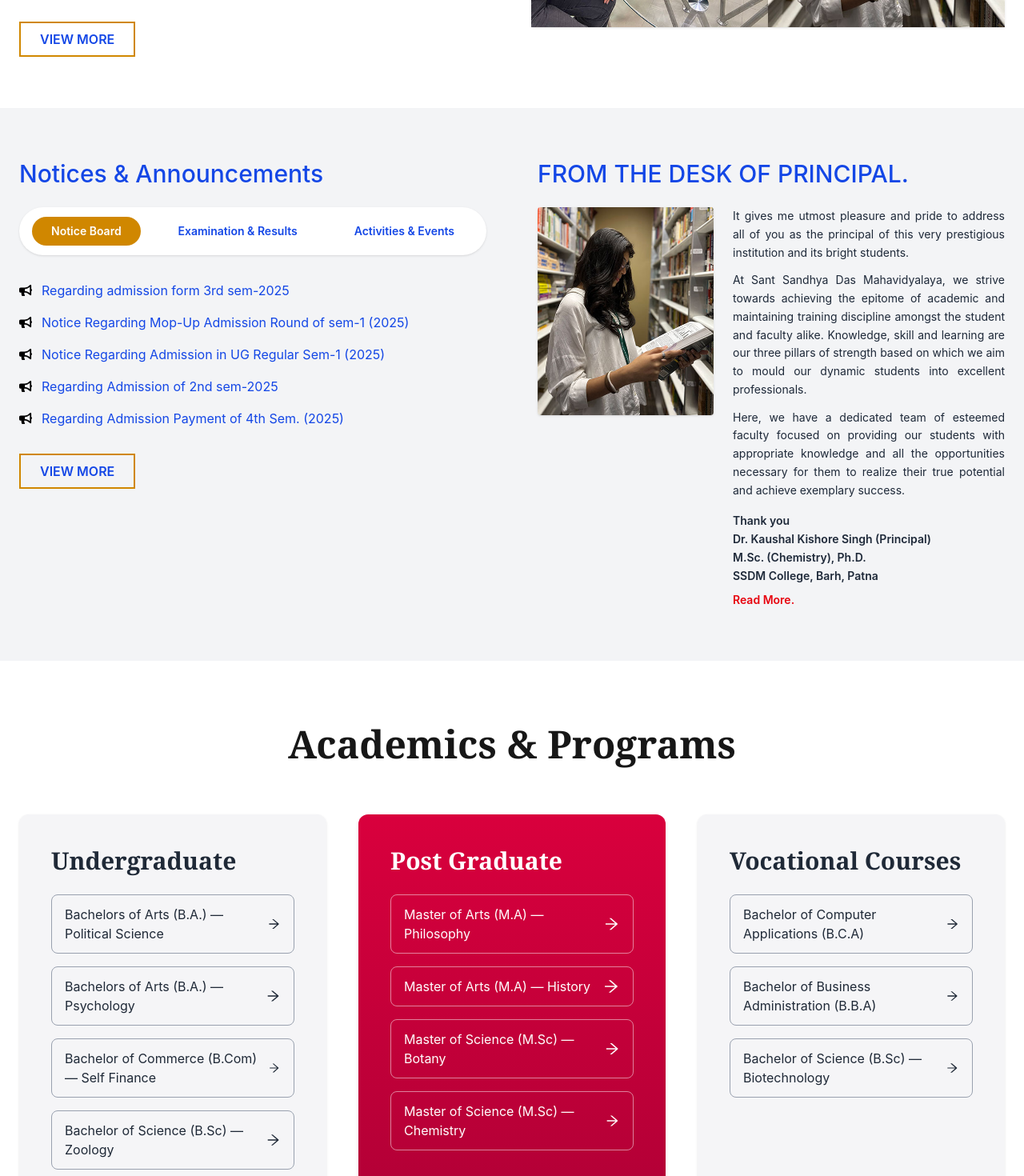
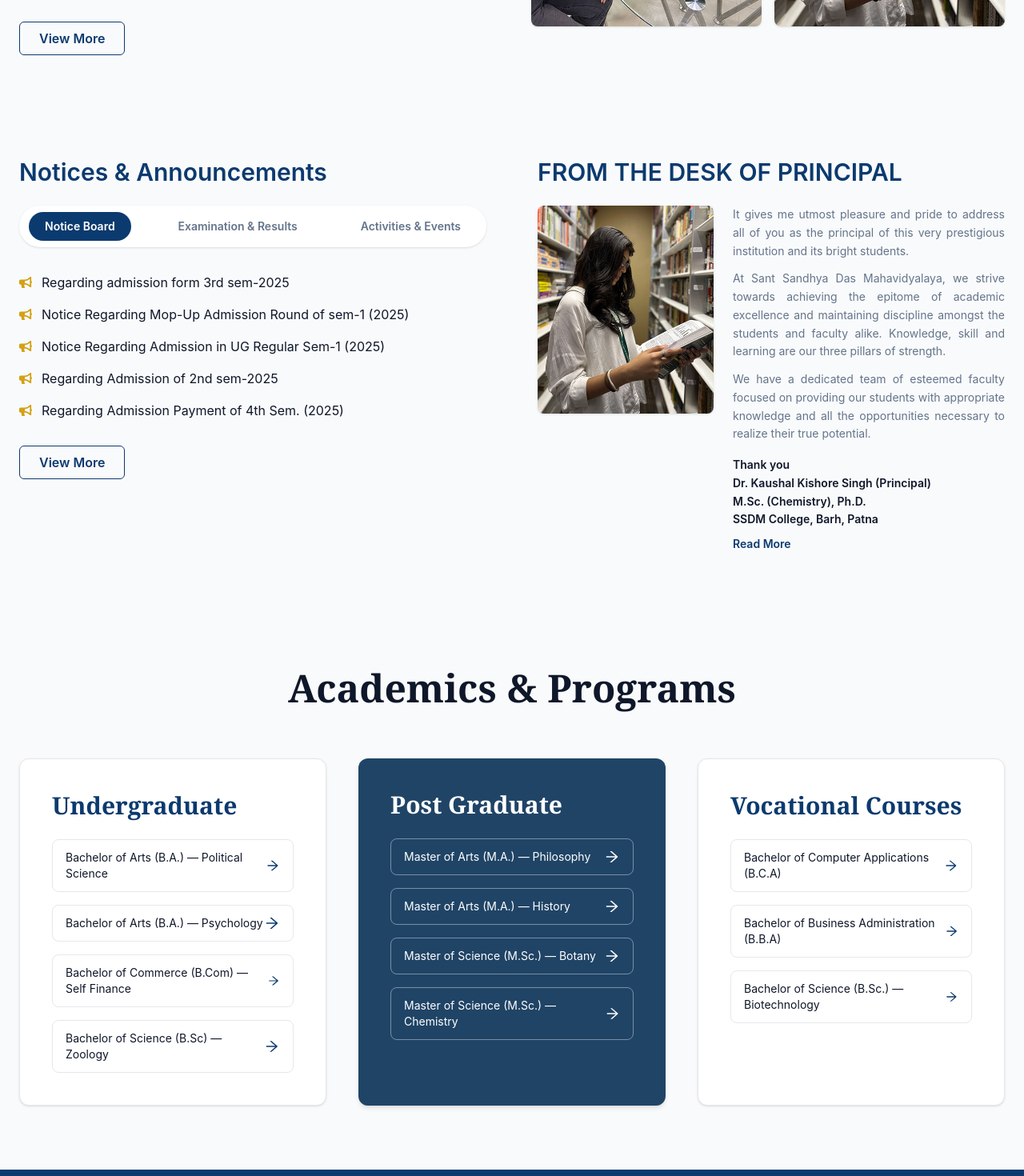
Before and after one commit to vaastman/CMS-Frontend, a React (Vite) app: page / in a window 1280 px wide. Shown: the part 1080-2550 px from the top of the page at 80% size. Built offline with nearby package versions, Linux system fonts and the light colour scheme.

Commit message:
theme modified

```diff
--- a/src/components/Navbar.jsx
+++ b/src/components/Navbar.jsx
@@ -71,7 +71,7 @@ const Navbar = () => {
                       <li key={j}>
                         <NavLink
                           to={sub.to}
-                          className="block px-4 py-2 text-sm hover:bg-[var(--color-page)]"
+                          className="block px-4 py-2 text-sm hover:bg-[var(--color-secondary)] hover:text-white transition"
                         >
                           {sub.label}
                         </NavLink>
@@ -150,7 +150,7 @@ const Navbar = () => {
                           <NavLink
                             to={sub.to}
                             onClick={() => setOpen(false)}
-                            className="block py-1 text-[var(--color-text-secondary)]"
+                            className="block py-1 text-[var(--color-text-secondary)] hover:text-[var(--color-text-primary)]"
                           >
                             {sub.label}
                           </NavLink>
--- a/src/components/Programs.jsx
+++ b/src/components/Programs.jsx
@@ -3,83 +3,117 @@ import { AiOutlineArrowRight } from "react-icons/ai";
 
 const Programs = () => {
   return (
-    <div className="w-full py-20 bg-white">
+    <section className="w-full py-20 bg-[var(--color-page)]">
 
       {/* Heading */}
-      <h1 className="text-4xl sm:text-5xl font-serif font-bold text-center mb-16 text-neutral-900">
+      <h1 className="text-4xl sm:text-5xl font-serif font-bold
+                     text-center mb-16
+                     text-[var(--color-text-primary)]">
         Academics & Programs
       </h1>
 
       {/* 3 Columns Layout */}
       <div className="w-full max-w-7xl mx-auto grid grid-cols-1 md:grid-cols-3 gap-10 px-6">
 
-        {/* Undergraduate */}
-        <div className="bg-[#f5f5f7] p-10 rounded-xl shadow-sm">
-          <h2 className="text-3xl font-serif font-semibold mb-6">Undergraduate</h2>
+        {/* ================= UNDERGRADUATE ================= */}
+        <div className="bg-[var(--color-surface)] p-10 rounded-xl shadow-sm border border-[var(--color-divider)]">
+          <h2 className="text-3xl font-serif font-semibold mb-6
+                         text-[var(--color-primary)]">
+            Undergraduate
+          </h2>
 
           <div className="space-y-4">
             {[
-              "Bachelors of Arts (B.A.) — Political Science",
-              "Bachelors of Arts (B.A.) — Psychology",
+              "Bachelor of Arts (B.A.) — Political Science",
+              "Bachelor of Arts (B.A.) — Psychology",
               "Bachelor of Commerce (B.Com) — Self Finance",
               "Bachelor of Science (B.Sc) — Zoology",
             ].map((item, i) => (
               <div
                 key={i}
-                className="border border-gray-400 rounded-lg px-4 py-3 flex justify-between items-center transition cursor-pointer hover:bg-gray-100"
+                className="border border-[var(--color-divider)] rounded-lg
+                           px-4 py-3 flex justify-between items-center
+                           cursor-pointer transition
+                           hover:bg-[var(--color-page)]"
               >
-                <span>{item}</span>
-                <AiOutlineArrowRight size={22} />
+                <span className="text-sm text-[var(--color-text-primary)]">
+                  {item}
+                </span>
+                <AiOutlineArrowRight
+                  size={20}
+                  className="text-[var(--color-primary)]"
+                />
               </div>
             ))}
           </div>
         </div>
 
-        {/* Post Graduate — Highlighted Middle Block */}
-        <div className="bg-gradient-to-b from-[#d9003d] to-[#b20036] text-white p-10 rounded-xl shadow-md">
-          <h2 className="text-3xl font-serif font-semibold mb-6">Post Graduate</h2>
+        {/* ================= POST GRADUATE (HIGHLIGHT) ================= */}
+        <div className="bg-[var(--color-primary)] text-white
+                        p-10 rounded-xl shadow-md relative overflow-hidden">
 
-          <div className="space-y-4">
+          {/* subtle accent */}
+          <div className="absolute inset-0 bg-[var(--color-secondary)]/10 pointer-events-none" />
+
+          <h2 className="relative text-3xl font-serif font-semibold mb-6">
+            Post Graduate
+          </h2>
+
+          <div className="relative space-y-4">
             {[
-              "Master of Arts (M.A) — Philosophy",
-              "Master of Arts (M.A) — History",
-              "Master of Science (M.Sc) — Botany",
-              "Master of Science (M.Sc) — Chemistry",
+              "Master of Arts (M.A.) — Philosophy",
+              "Master of Arts (M.A.) — History",
+              "Master of Science (M.Sc.) — Botany",
+              "Master of Science (M.Sc.) — Chemistry",
             ].map((item, i) => (
               <div
                 key={i}
-                className="border border-white/50 rounded-lg px-4 py-3 flex justify-between items-center cursor-pointer transition hover:bg-white/10"
+                className="border border-white/40 rounded-lg
+                           px-4 py-3 flex justify-between items-center
+                           cursor-pointer transition
+                           hover:bg-white/10"
               >
-                <span>{item}</span>
-                <AiOutlineArrowRight size={22} />
+                <span className="text-sm">{item}</span>
+                <AiOutlineArrowRight size={20} />
               </div>
             ))}
           </div>
         </div>
 
-        {/* Vocational Courses */}
-        <div className="bg-[#f5f5f7] p-10 rounded-xl shadow-sm">
-          <h2 className="text-3xl font-serif font-semibold mb-6">Vocational Courses</h2>
+        {/* ================= VOCATIONAL COURSES ================= */}
+        <div className="bg-[var(--color-surface)] p-10 rounded-xl shadow-sm border border-[var(--color-divider)]">
+          <h2 className="text-3xl font-serif font-semibold mb-6
+                         text-[var(--color-primary)]">
+            Vocational Courses
+          </h2>
 
           <div className="space-y-4">
             {[
               "Bachelor of Computer Applications (B.C.A)",
               "Bachelor of Business Administration (B.B.A)",
-              "Bachelor of Science (B.Sc) — Biotechnology",
+              "Bachelor of Science (B.Sc.) — Biotechnology",
             ].map((item, i) => (
               <div
                 key={i}
-                className="border border-gray-400 rounded-lg px-4 py-3 flex justify-between items-center transition cursor-pointer hover:bg-gray-100"
+                className="border border-[var(--color-divider)] rounded-lg
+                           px-4 py-3 flex justify-between items-center
+                           cursor-pointer transition
+                           hover:bg-[var(--color-page)]"
               >
-                <span>{item}</span>
-                <AiOutlineArrowRight size={22} />
+                <span className="text-sm text-[var(--color-text-primary)]">
+                  {item}
+                </span>
+                <AiOutlineArrowRight
+                  size={20}
+                  className="text-[var(--color-primary)]"
+                />
               </div>
             ))}
           </div>
         </div>
 
       </div>
-    </div>
+    </section>
   );
 };
 
--- a/src/index.css
+++ b/src/index.css
@@ -1,7 +1,7 @@
 @import "tailwindcss";
 
 /* ================= THEME TOKENS (Tailwind v4) ================= */
-@theme {
+/* @theme {
   --color-primary: #0B3A6F;
   --color-secondary: #d4a017;
 
@@ -12,7 +12,34 @@
   --color-text-secondary: #6B7280;
   --color-divider: #E5E7EB;
   --color-danger: #DC2626;
+} */
+ /* ================= PRIMARY LIGHT COLLEGE THEME ================= */
+/* ================= COLLEGE THEME ================= */
+@theme {
+  /* Brand Colors */
+  --color-primary: #0B3A6F;          /* Academic Blue */
+  --color-secondary: #D4A017;        /* Warm Gold Accent */
+
+  /* Backgrounds */
+  --color-page: #F9FAFB;             /* Page Background */
+  --color-surface: #FFFFFF;          /* Cards / Panels */
+
+  /* Text Colors */
+  --color-text-primary: #0F172A;     /* Main Text */
+  --color-text-secondary: #64748B;   /* Muted Text */
+
+  /* Borders & Dividers */
+  --color-divider: #E5E7EB;
+  --color-border: #CBD5E1;
+
+  /* Status Colors */
+  --color-success: #22C55E;
+  --color-warning: #F59E0B;
+  --color-danger: #EF4444;
+  --color-info: #3B82F6;
 }
+
+
 
 /* ================= GLOBAL STYLES ================= */
 body {
--- a/src/pages/About.jsx
+++ b/src/pages/About.jsx
@@ -1,19 +1,19 @@
-import React from "react"
-import about1 from "../assets/image/pic01.jpg"
-import about2 from "../assets/image/pic02.jpg"
+import React from "react";
+import about1 from "../assets/image/pic01.jpg";
+import about2 from "../assets/image/pic02.jpg";
 
 const About = () => {
   return (
-    <section className="w-full bg-white py-16">
+    <section className="w-full bg-[var(--color-page)] py-16">
       <div className="max-w-7xl mx-auto px-6 grid grid-cols-1 lg:grid-cols-2 gap-12 items-center">
 
         {/* LEFT CONTENT */}
         <div>
-          <h2 className="text-4xl font-medium text-blue-700 mb-6">
+          <h2 className="text-4xl font-semibold text-[var(--color-primary)] mb-6">
             About
           </h2>
 
-          <p className="text-gray-700 leading-relaxed text-justify">
+          <p className="text-[var(--color-text-secondary)] leading-relaxed text-justify">
             Sant Sandhya Das Mahila College, Barh (Patna) received affiliation
             up to graduate prestige level by Patliputra University, Patna and
             Government of Bihar. The organization’s ability to expand Sandhya
@@ -26,28 +26,35 @@ const About = () => {
             limitless potential for expansion embedded in its numbers...
           </p>
 
-          <button className="mt-8 px-6 py-2 border-2 border-yellow-600 text-blue-700 font-semibold hover:bg-yellow-600 hover:text-white transition">
-            VIEW MORE
+          <button
+            className="mt-8 px-6 py-2 rounded-md font-semibold
+                       border border-[var(--color-primary)]
+                       text-[var(--color-primary)]
+                       hover:bg-[var(--color-primary)]
+                       hover:text-white
+                       transition"
+          >
+            View More
           </button>
         </div>
 
         {/* RIGHT IMAGES */}
-        <div className="grid grid-cols-1 sm:grid-cols-2 ">
+        <div className="grid grid-cols-1 sm:grid-cols-2 gap-4">
           <img
             src={about1}
             alt="Students learning"
-            className="w-full h-[300px] object-cover shadow"
+            className="w-full h-[300px] object-cover rounded-lg shadow-sm"
           />
           <img
             src={about2}
             alt="Library study"
-            className="w-full h-[300px] object-cover shadow"
+            className="w-full h-[300px] object-cover rounded-lg shadow-sm"
           />
         </div>
 
       </div>
     </section>
-  )
-}
+  );
+};
 
-export default About
+export default About;
--- a/src/pages/NoticeAndPrincipal.jsx
+++ b/src/pages/NoticeAndPrincipal.jsx
@@ -1,6 +1,6 @@
-import React, { useState } from "react"
-import { FaBullhorn } from "react-icons/fa"
-import principalImg from "../assets/image/pic02.jpg"
+import React, { useState } from "react";
+import { FaBullhorn } from "react-icons/fa";
+import principalImg from "../assets/image/pic02.jpg";
 
 const noticeData = {
   notice: [
@@ -22,62 +22,48 @@ const noticeData = {
     "NSS Blood Donation Camp",
     "Career Guidance & Placement Workshop",
   ],
-}
+};
 
 const NoticeAndPrincipal = () => {
-  const [activeTab, setActiveTab] = useState("notice")
+  const [activeTab, setActiveTab] = useState("notice");
 
   return (
-    <section className="w-full bg-gray-100 py-16">
+    <section className="w-full bg-[var(--color-page)] py-16">
       <div className="max-w-7xl mx-auto px-6 grid grid-cols-1 lg:grid-cols-2 gap-16">
 
         {/* ================= LEFT : NOTICES ================= */}
         <div>
-          <h2 className="text-3xl font-medium text-blue-700 mb-6">
+          <h2 className="text-3xl font-semibold text-[var(--color-primary)] mb-6">
             Notices & Announcements
           </h2>
 
           {/* Tabs */}
-          <div className="bg-white rounded-full shadow flex justify-between px-4 py-3 mb-8">
-            <button
-              onClick={() => setActiveTab("notice")}
-              className={`px-6 py-2 rounded-full text-sm font-semibold transition
-                ${activeTab === "notice"
-                  ? "bg-yellow-600 text-white"
-                  : "text-blue-700 hover:bg-gray-100"}
-              `}
-            >
-              Notice Board
-            </button>
-
-            <button
-              onClick={() => setActiveTab("exam")}
-              className={`px-6 py-2 rounded-full text-sm font-semibold transition
-                ${activeTab === "exam"
-                  ? "bg-yellow-600 text-white"
-                  : "text-blue-700 hover:bg-gray-100"}
-              `}
-            >
-              Examination & Results
-            </button>
-
-            <button
-              onClick={() => setActiveTab("activity")}
-              className={`px-6 py-2 rounded-full text-sm font-semibold transition
-                ${activeTab === "activity"
-                  ? "bg-yellow-600 text-white"
-                  : "text-blue-700 hover:bg-gray-100"}
-              `}
-            >
-              Activities & Events
-            </button>
+          <div className="bg-[var(--color-surface)] rounded-full shadow-sm flex justify-between px-3 py-2 mb-8">
+            {[
+              { key: "notice", label: "Notice Board" },
+              { key: "exam", label: "Examination & Results" },
+              { key: "activity", label: "Activities & Events" },
+            ].map((tab) => (
+              <button
+                key={tab.key}
+                onClick={() => setActiveTab(tab.key)}
+                className={`px-5 py-2 rounded-full text-sm font-semibold transition
+                  ${
+                    activeTab === tab.key
+                      ? "bg-[var(--color-primary)] text-white"
+                      : "text-[var(--color-text-secondary)] hover:bg-[var(--color-page)]"
+                  }`}
+              >
+                {tab.label}
+              </button>
+            ))}
           </div>
 
-          {/* Notices List (Filtered) */}
-          <ul className="space-y-4 text-blue-700">
+          {/* Notices List */}
+          <ul className="space-y-4 text-[var(--color-text-primary)]">
             {noticeData[activeTab].map((item, index) => (
               <li key={index} className="flex items-start gap-3">
-                <FaBullhorn className="mt-1 text-black" />
+                <FaBullhorn className="mt-1 text-[var(--color-secondary)]" />
                 <span className="hover:underline cursor-pointer">
                   {item}
                 </span>
@@ -85,25 +71,32 @@ const NoticeAndPrincipal = () => {
             ))}
           </ul>
 
-          <button className="mt-8 px-6 py-2 border-2 border-yellow-600 text-blue-700 font-semibold hover:bg-yellow-600 hover:text-white transition">
-            VIEW MORE
+          <button
+            className="mt-8 px-6 py-2 rounded-md font-semibold
+                       border border-[var(--color-primary)]
+                       text-[var(--color-primary)]
+                       hover:bg-[var(--color-primary)]
+                       hover:text-white
+                       transition"
+          >
+            View More
           </button>
         </div>
 
         {/* ================= RIGHT : PRINCIPAL DESK ================= */}
         <div>
-          <h2 className="text-3xl font-medium text-blue-700 mb-6 uppercase">
-            From the Desk of Principal.
+          <h2 className="text-3xl font-semibold text-[var(--color-primary)] mb-6 uppercase">
+            From the Desk of Principal
           </h2>
 
           <div className="flex flex-col md:flex-row gap-6">
             <img
               src={principalImg}
               alt="Principal"
-              className="w-full md:w-[220px] h-[260px] object-cover rounded shadow"
+              className="w-full md:w-[220px] h-[260px] object-cover rounded-lg shadow-sm"
             />
 
-            <div className="text-gray-800 text-sm leading-relaxed text-justify">
+            <div className="text-[var(--color-text-secondary)] text-sm leading-relaxed text-justify">
               <p>
                 It gives me utmost pleasure and pride to address all of you as
                 the principal of this very prestigious institution and its
@@ -112,30 +105,34 @@ const NoticeAndPrincipal = () => {
 
               <p className="mt-3">
                 At Sant Sandhya Das Mahavidyalaya, we strive towards achieving
-                the epitome of academic and maintaining training discipline
-                amongst the student and faculty alike. Knowledge, skill and
-                learning are our three pillars of strength based on which we
-                aim to mould our dynamic students into excellent professionals.
+                the epitome of academic excellence and maintaining discipline
+                amongst the students and faculty alike. Knowledge, skill and
+                learning are our three pillars of strength.
               </p>
 
               <p className="mt-3">
-                Here, we have a dedicated team of esteemed faculty focused on
+                We have a dedicated team of esteemed faculty focused on
                 providing our students with appropriate knowledge and all the
-                opportunities necessary for them to realize their true
-                potential and achieve exemplary success.
+                opportunities necessary to realize their true potential.
               </p>
 
-              <p className="mt-4 font-semibold">Thank you</p>
-              <p className="font-semibold">
+              <p className="mt-4 font-semibold text-[var(--color-text-primary)]">
+                Thank you
+              </p>
+              <p className="font-semibold text-[var(--color-text-primary)]">
                 Dr. Kaushal Kishore Singh (Principal)
               </p>
-              <p className="font-semibold">M.Sc. (Chemistry), Ph.D.</p>
-              <p className="font-semibold">
+              <p className="font-semibold text-[var(--color-text-primary)]">
+                M.Sc. (Chemistry), Ph.D.
+              </p>
+              <p className="font-semibold text-[var(--color-text-primary)]">
                 SSDM College, Barh, Patna
               </p>
 
-              <button className="mt-2 text-red-600 font-semibold hover:underline">
-                Read More.
+              <button
+                className="mt-2 text-[var(--color-primary)] font-semibold hover:underline"
+              >
+                Read More
               </button>
             </div>
           </div>
@@ -143,7 +140,7 @@ const NoticeAndPrincipal = () => {
 
       </div>
     </section>
-  )
-}
+  );
+};
 
-export default NoticeAndPrincipal
+export default NoticeAndPrincipal;
```
Also changed, not shown: src/components/Events.jsx (+35 -18 lines), src/components/QuickLinks.jsx (+9 -5 lines).
